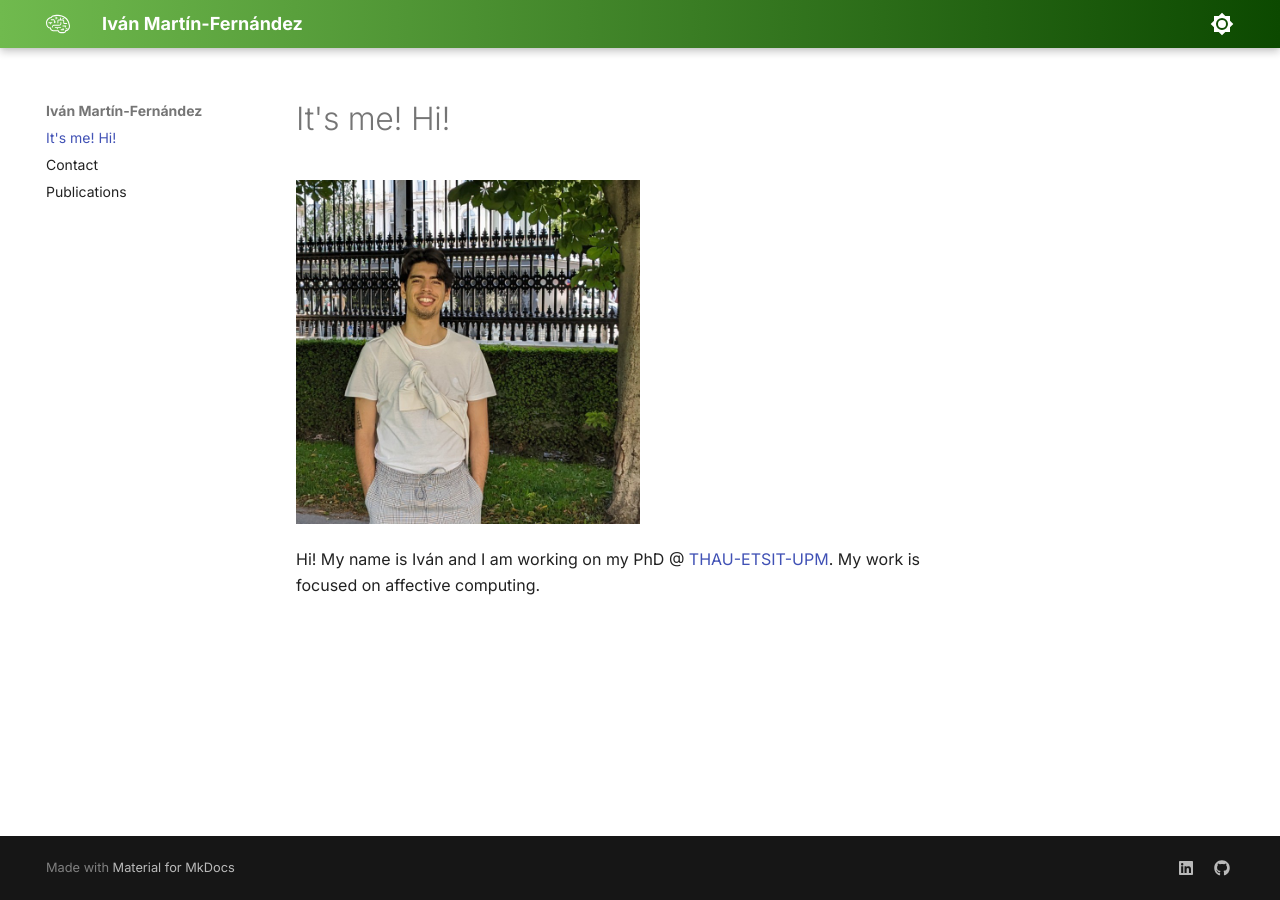
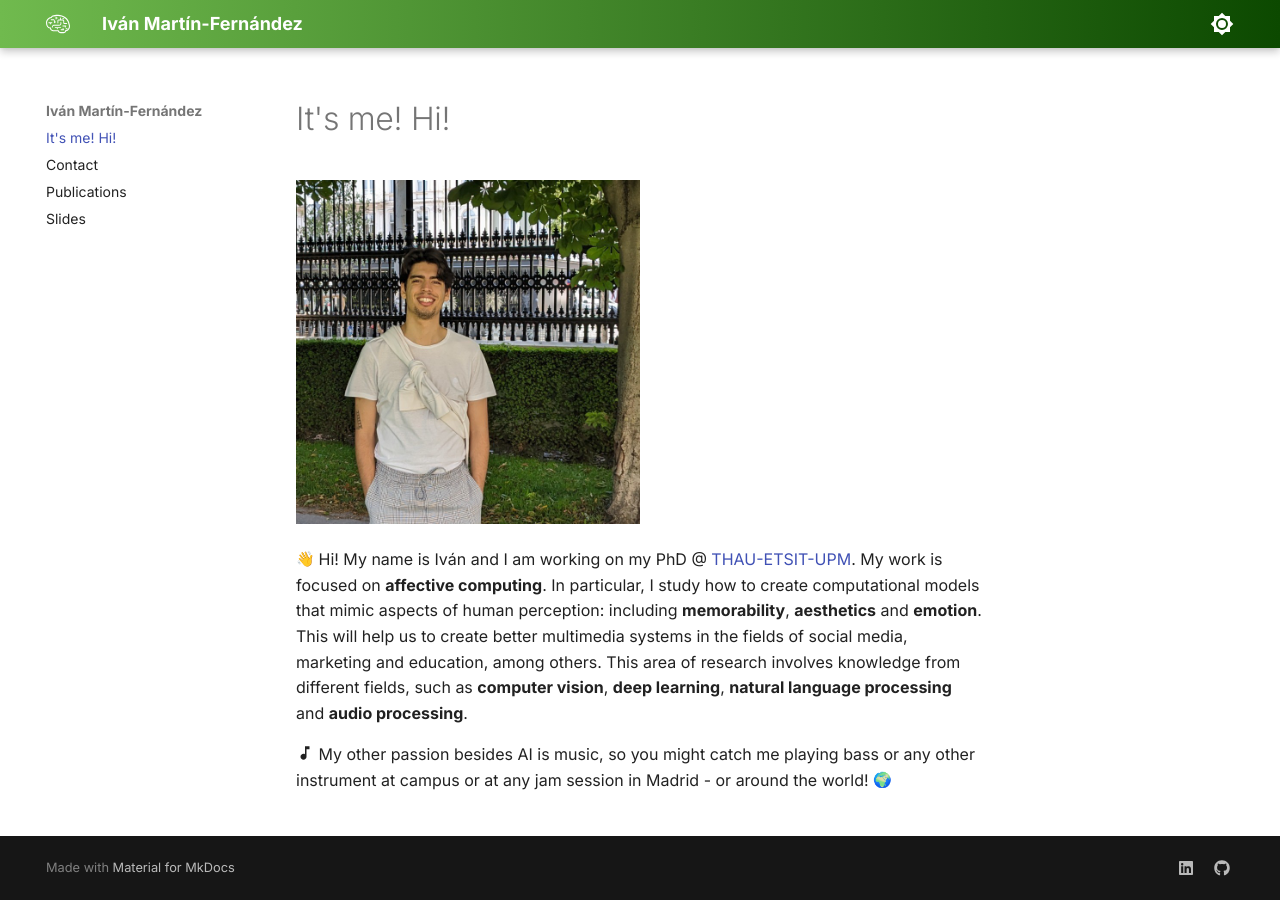
Before and after one commit to imartinf/imartinf.github.io, an MkDocs documentation site: the page built from docs/index.md, in a window 1280 px wide. Built offline with MkDocs 1.6.1 and Material for MkDocs 9.7.7, drawn with Linux system fonts in a browser that asks for light colours; emoji names are drawn with the system emoji font; some web fonts are replaced.

Commit message:
add: publications and slides pages

```diff
--- a/docs/index.md
+++ b/docs/index.md
@@ -2,4 +2,6 @@
 
 ![me](assets/1690915534962.jpeg)
 
-Hi! My name is Iván and I am working on my PhD @ [THAU-ETSIT-UPM](https://die.upm.es/grupo_de_investigacion/1760/gth-grupo-de-tecnolog%C3%ADa-del-habla). My work is focused on affective computing.
+:wave: Hi! My name is Iván and I am working on my PhD @ [THAU-ETSIT-UPM](https://die.upm.es/grupo_de_investigacion/1760/gth-grupo-de-tecnolog%C3%ADa-del-habla). My work is focused on **affective computing**. In particular, I study how to create computational models that mimic aspects of human perception: including **memorability**, **aesthetics** and **emotion**. This will help us to create better multimedia systems in the fields of social media, marketing and education, among others. This area of research involves knowledge from different fields, such as **computer vision**, **deep learning**, **natural language processing** and **audio processing**.
+
+:material-music-note: My other passion besides AI is music, so you might catch me playing bass or any other instrument at campus or at any jam session in Madrid - or around the world! :earth_africa:
--- a/mkdocs.yml
+++ b/mkdocs.yml
@@ -18,7 +18,7 @@ theme:
 
     # Palette toggle for dark mode
     - media: '(prefers-color-scheme: dark)'
-      scheme: personal-dark
+      scheme: slate
       primary: custom
       accent: custom
       toggle:
@@ -43,3 +43,11 @@ markdown_extensions:
   - pymdownx.emoji:
       emoji_index: !!python/name:material.extensions.emoji.twemoji
       emoji_generator: !!python/name:material.extensions.emoji.to_svg
+  - md_in_html
+  - pymdownx.highlight:
+      anchor_linenums: true
+  - pymdownx.inlinehilite
+  - pymdownx.snippets
+  - pymdownx.superfences
+  - pymdownx.tabbed:
+      alternate_style: true
```
Also changed, not shown: docs/pubs.md (+1 -1 lines), docs/slides.md (added, +6 -0 lines).
